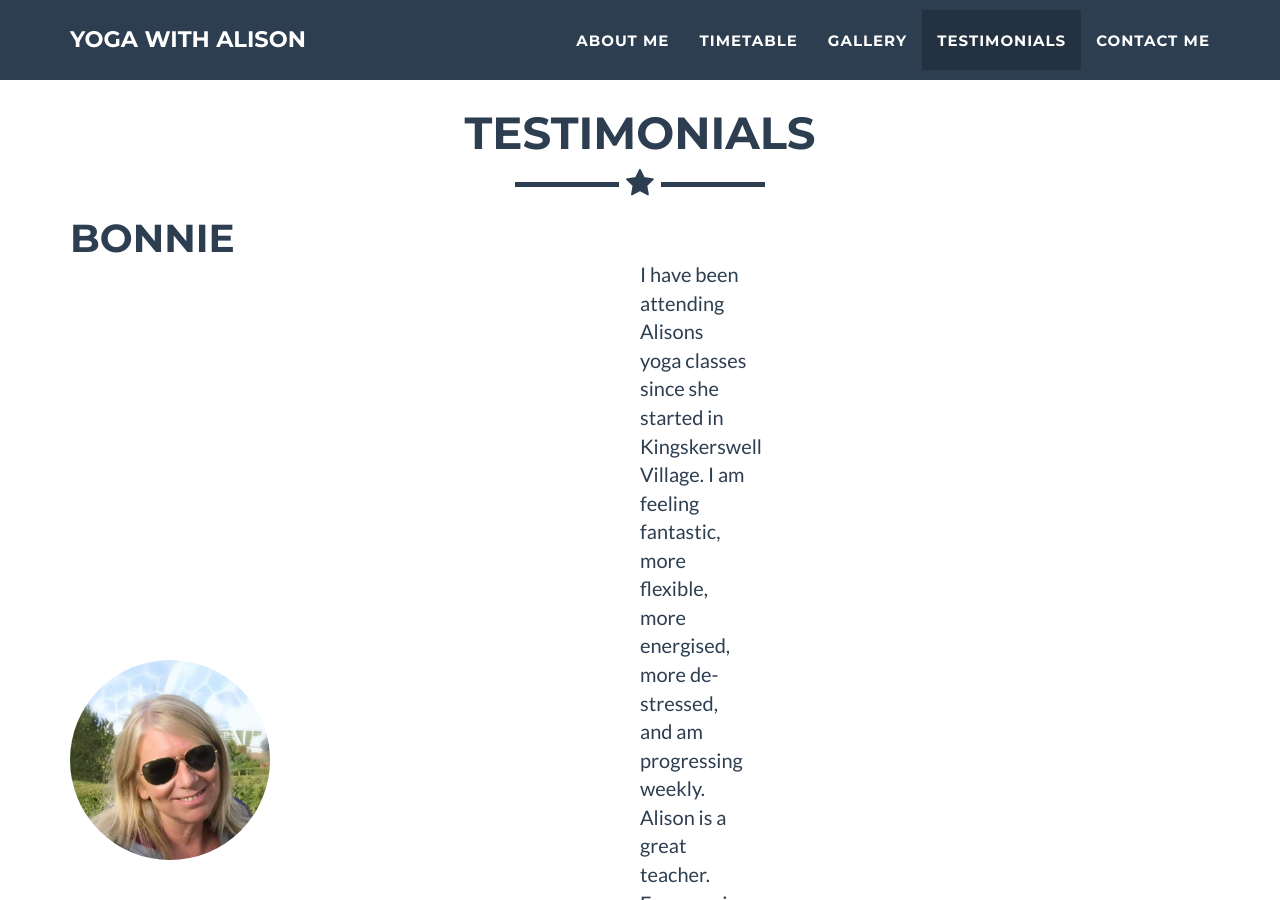
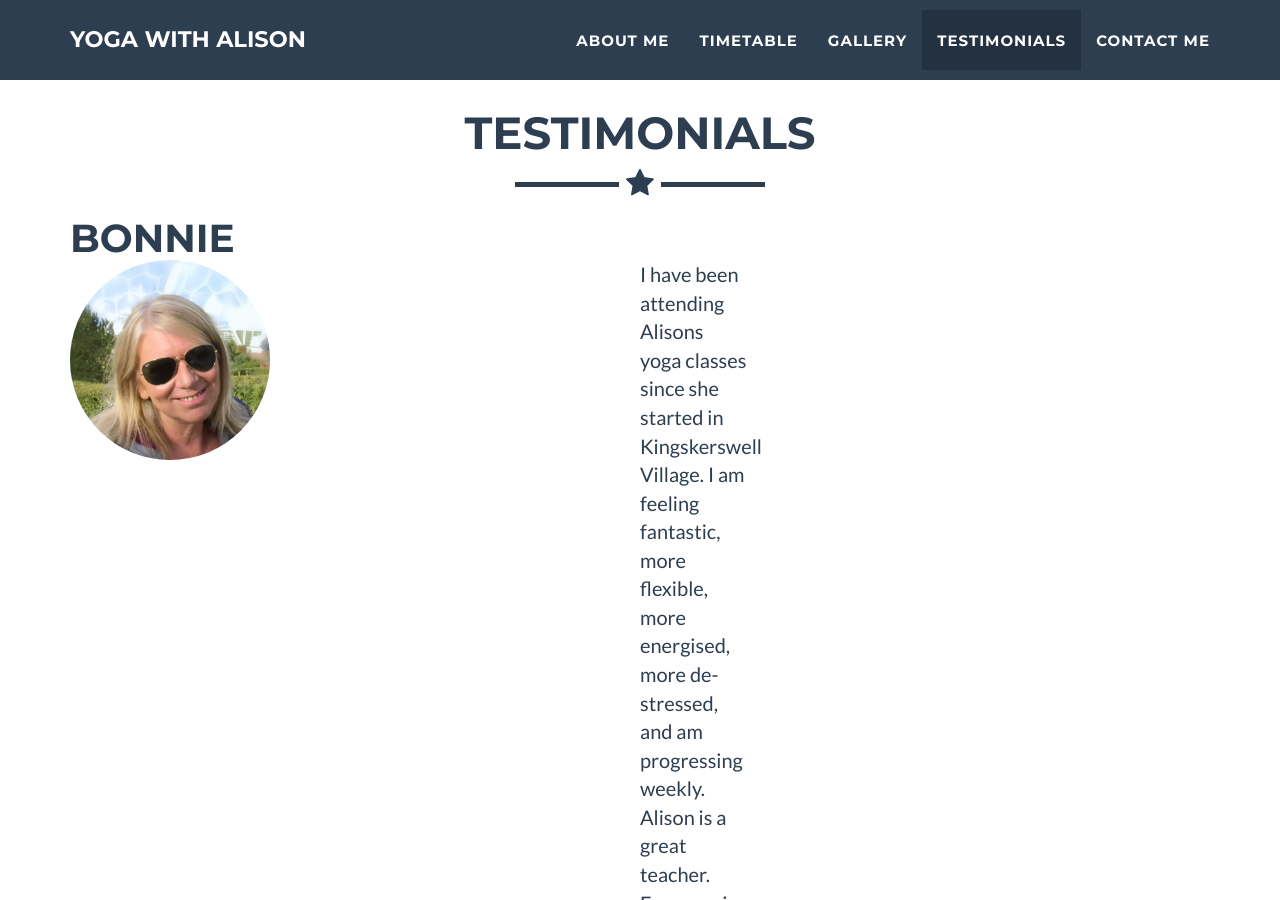
Before and after one commit to YogaWithAlison/yogawithalison.github.io, a Jekyll site: the page built from _posts/2014-07-18-project-1.markdown, in a window 1280 px wide and 900 px high, scrolled down 3255 px. Built offline with Jekyll 4.4.1, drawn with Linux system fonts in a browser that asks for light colours.

Commit message:
testimonials

```diff
--- a/_includes/testimonials.html
+++ b/_includes/testimonials.html
@@ -12,10 +12,10 @@
             <TABLE style="width:100%">
                 {% for post in site.testimonials %}
                     <TR>
-                        <TH colspan="2" style="width:100%"><H1>{{ post.title }}</H1></TH>
+                        <TH colspan="2" align="center" style="width:100%"><H1>{{ post.title }}</H1></TH>
                     </TR>
                     <TR>
-                        <TD> <div style="width:200px; height:200px; position:relative; overflow:hidden; border-radius:50%"> <img src="img/testimonials/{{ post.img }}" style="display: inline;margin: 0 auto;height: auto;width: 100%;"></div></TD>
+                        <TD valign="top"> <div style="width:200px; height:200px; position:relative; overflow:hidden; border-radius:50%"> <img src="img/testimonials/{{ post.img }}" style="display: inline;margin: 0 auto;height: auto;width: 100%;"></div></TD>
                         <TD><p>{{ post.description }}</p></TD>
                     </TR>
                 {% endfor %}
```
